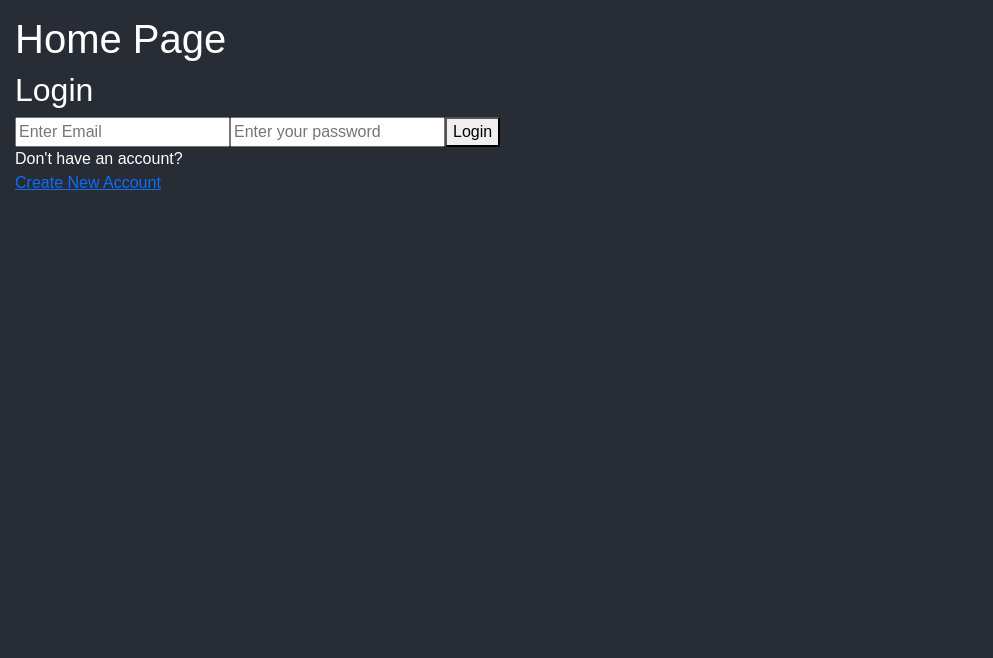
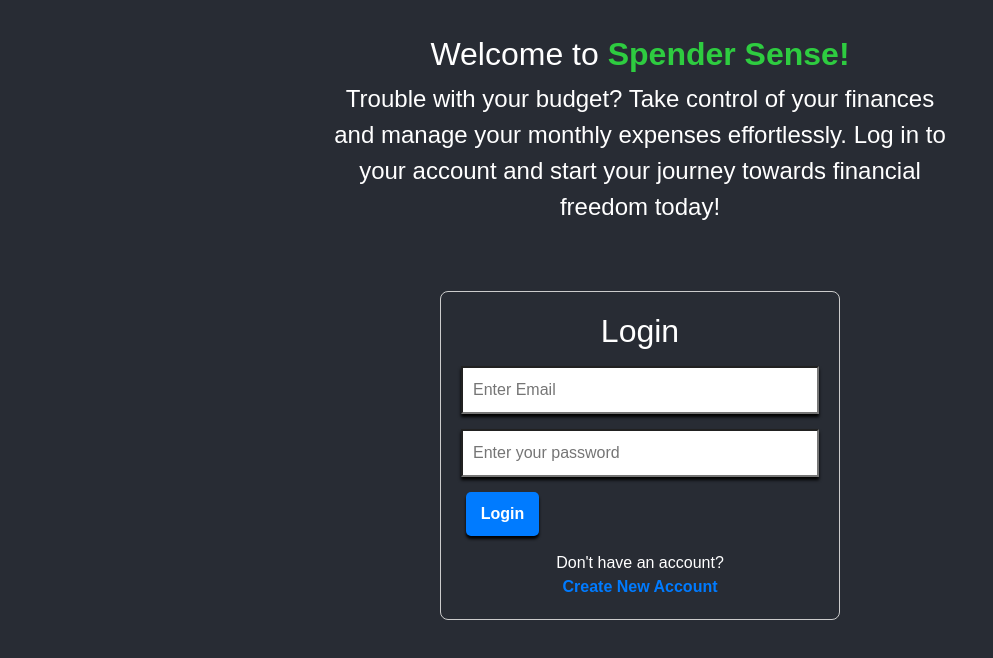
Before and after one commit to asoto225/income-helper, a React (Vite) app in the folder client/: page / in a window 1280 px wide. Shown: the top 658 px of the page, without its empty margins (0-993 px from the left). Built offline with nearby package versions, Linux system fonts and the light colour scheme.

Commit message:
added and styled login, create account, and welcome message

```diff
--- a/client/index.html
+++ b/client/index.html
@@ -4,7 +4,7 @@
     <meta charset="UTF-8" />
     <link rel="icon" type="image/svg+xml" href="/vite.svg" />
     <meta name="viewport" content="width=device-width, initial-scale=1.0" />
-    <title>ExpenseTracker</title>
+    <title>SpenderSense</title>
     <link rel="stylesheet" href="/src/reset.css" />
     <link rel="stylesheet" href="https://cdn.jsdelivr.net/npm/bootstrap@5.3.2/dist/css/bootstrap.min.css">
   </head>
--- a/client/src/App.css
+++ b/client/src/App.css
@@ -162,6 +162,127 @@ body {
   opacity: 0.7;
 }
 
+.login-container {
+  max-width: 400px;
+  margin: auto;
+  padding: 20px;
+  border: 1px solid #ccc;
+  border-radius: 8px;
+  margin-top: 50px;
+}
+
+.login-container h2 {
+  text-align: center;
+  margin-bottom: 15px;
+}
+
+.login-group{
+  margin-bottom: 15px;
+}
+
+.login-group input {
+  width: 100%;
+  padding: 10px;
+  box-sizing: border-box;
+  box-shadow: 0px 3px 3px black;;
+}
+
+.button-login {
+  background-color: #007bff;
+  color: #fff;
+  padding: 10px 15px;
+  border: none;
+  border-radius: 5px;
+  cursor: pointer;
+}
+
+.button-login:hover {
+  background-color: #0056b3;
+}
+
+.error-message {
+  color: red;
+  margin-top: 10px;
+}
+
+.create-account {
+  margin-top: 15px;
+  text-align: center;
+}
+
+.create-account p {
+  margin: 0;
+}
+
+.create-account a {
+  color: #007bff;
+  text-decoration: none;
+  font-weight: bold;
+}
+
+.create-account a:hover {
+  text-decoration: underline;
+}
+
+.signup-container {
+  max-width: 400px;
+  margin: auto;
+  padding: 20px;
+  border: 1px solid #ccc;
+  border-radius: 8px;
+  margin-top: 50px;
+}
+
+.signup-group {
+  margin-bottom: 15px;
+}
+
+.signup-group input {
+  width: 100%;
+  padding: 10px;
+  box-sizing: border-box;
+  box-shadow: 0px 3px 3px black;;
+}
+
+.back-to-login {
+  margin-top: 15px;
+  text-align: center;
+}
+
+.back-to-login p {
+  margin: 0;
+}
+
+.back-to-login a {
+  color: #007bff;
+  text-decoration: none;
+  font-weight: bold;
+}
+
+.back-to-login a:hover {
+  text-decoration: underline;
+}
+
+.welcome-message {
+  text-align: center;
+  font-size: 24px;
+  color: #fff; /* Choose your desired text color */
+  margin-top: 20px;
+  display: flex;
+  flex-direction: column;
+  justify-content: center;
+  align-items: center;
+}
+
+.welcome-message strong {
+  font-weight: bold;
+  color: #2ECC40; /* Choose a color for the emphasized text */
+}
+
+.welcome-message p {
+  width: 50%;
+}
+
 /* changing appearance of scroll bar */
 /* For WebKit browsers (Chrome, Safari) */
 ::-webkit-scrollbar {
--- a/client/src/components/login.jsx
+++ b/client/src/components/login.jsx
@@ -37,10 +37,10 @@ const Login = () => {
         })
     };
     return (
-            <div>
+        <div className="login-container">
             <h2>Login</h2>
-                <form onSubmit={handleFormSubmit}>
-                    <div className="login-container"></div>
+            <form onSubmit={handleFormSubmit} >
+                <div className="login-group">
                     <input
                         type="text"
                         name="email"
@@ -48,6 +48,8 @@ const Login = () => {
                         onChange={handleChange}
                         placeholder="Enter Email"
                     />
+                </div>
+                <div className="login-group">
                     <input
                         type="password"
                         name="password"
@@ -55,9 +57,14 @@ const Login = () => {
                         onChange={handleChange}
                         placeholder="Enter your password"
                     />
-                    <button type="submit" className="button-login">Login</button>
+                </div>
+                <button type="submit" className="button-login btn">Login</button>
             </form>
-                {error && <p>Error: {error.message}</p>}
+            <div className="create-account">
+                <p>Don't have an account? <br></br>
+                    <Link to="/createAccount"> Create New Account</Link></p>
+            </div>
+            {error && <p className="error-message">Error: Email or Password is incorrect</p>}
         </div>
     )
 }
--- a/client/src/pages/CreateAccount.jsx
+++ b/client/src/pages/CreateAccount.jsx
@@ -43,8 +43,6 @@ const CreateAccount = () => {
                     username: formState.username,
                     email: formState.email,
                     password: formState.password,
-                    // goalExercise: parseInt(formState.goalExercise),
-                    // goalNutrition: parseInt(formState.goalNutrition),
                 },
             });
 
@@ -59,59 +57,52 @@ const CreateAccount = () => {
         }
     };
 
-    const styles = {
-        errorMessage: {
-            color: 'black',
-            marginTop: 20,
-            fontSize: 20,
-            fontWeight: 'bold',
-        },
-    };
-
     return (
-        <div id="create-account" className="home-container">
-            <div className="signup-box">
+        <div id="create-account" className="signup-container">
             <h2>Create an Account</h2>
             <form onSubmit={handleFormSubmit}>
+                <div className="signup-group">
                     <input
-                    className="form-group"
                         placeholder="Your username"
                         name="username"
                         type="text"
                         value={formState.username}
                         onChange={handleChange}
                     />
+                </div>
+                <div className="signup-group">
                     <input
-                    className="form-group"
                         placeholder="Your email"
                         name="email"
                         type="text"
                         value={formState.email}
                         onChange={handleChange}
                     />
+                </div>
+                <div className="signup-group">
                     <input
-                    className="form-group"
                         placeholder="Your password"
                         name="password"
                         type="password"
                         value={formState.password}
                         onChange={handleChange}
                     />
+                </div>
                 <button
-                    className="login-button"
+                    className="button-login btn"
                     type="submit"
                 >
                     Create Account
                 </button>
             </form>
             {error && (
-                    <div className='errorMessage' style={styles.errorMessage}>
+                <div className='error-message'>
                     {validationError}
                 </div>
             )}
-                <div className="form-group">
-                    <Link to="/" className="signup-button">Back to Home</Link>
-                </div>
+            <div className="back-to-login">
+                <p>Already have an account?</p>
+                <Link to="/" className="signup-button">Back to Login</Link>
             </div>
         </div>
     );
--- a/client/src/pages/Home.jsx
+++ b/client/src/pages/Home.jsx
@@ -1,17 +1,20 @@
 import React from "react";
 import Login from "../components/Login";
-import { Link } from "react-router-dom";
 
 export default function Home() {
   return (
     <div>
-      <h1>Home Page</h1>
+      <div className="welcome-message">
+        <h2>Welcome to <strong>Spender Sense!</strong></h2>
+        <p>
+          Trouble with your budget? Take control of your finances and manage your monthly expenses
+          effortlessly.
+          Log in to your account and start your journey towards financial
+          freedom today!
+        </p>
+      </div>
       <div>
         <Login />
-      </div>
-      <div>
-        <p>Don't have an account? <br></br>
-          <Link to="/createAccount"> Create New Account</Link></p>
       </div>
     </div>
   );
```
Lines whose indentation alone changed are shown as unchanged.
